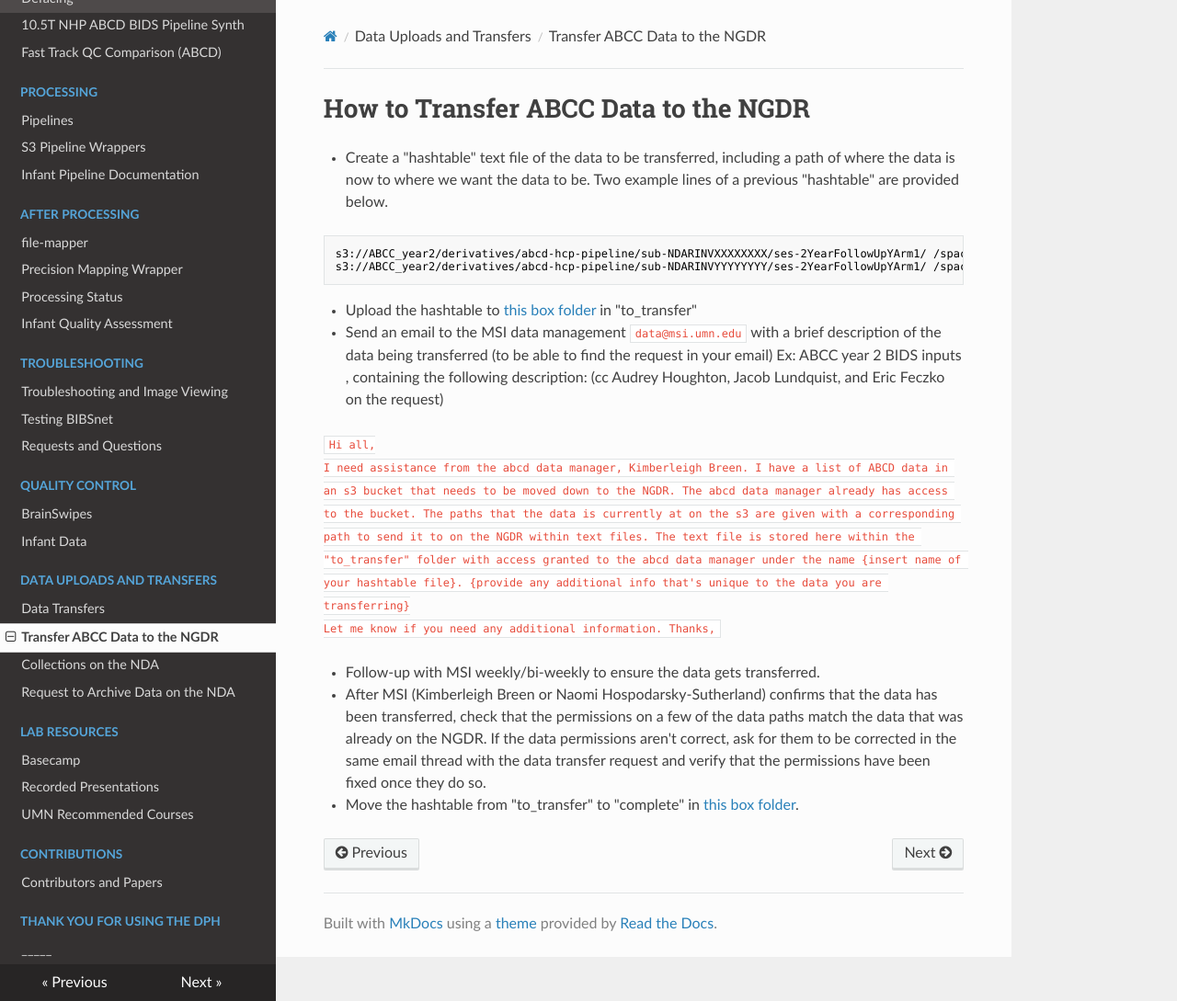
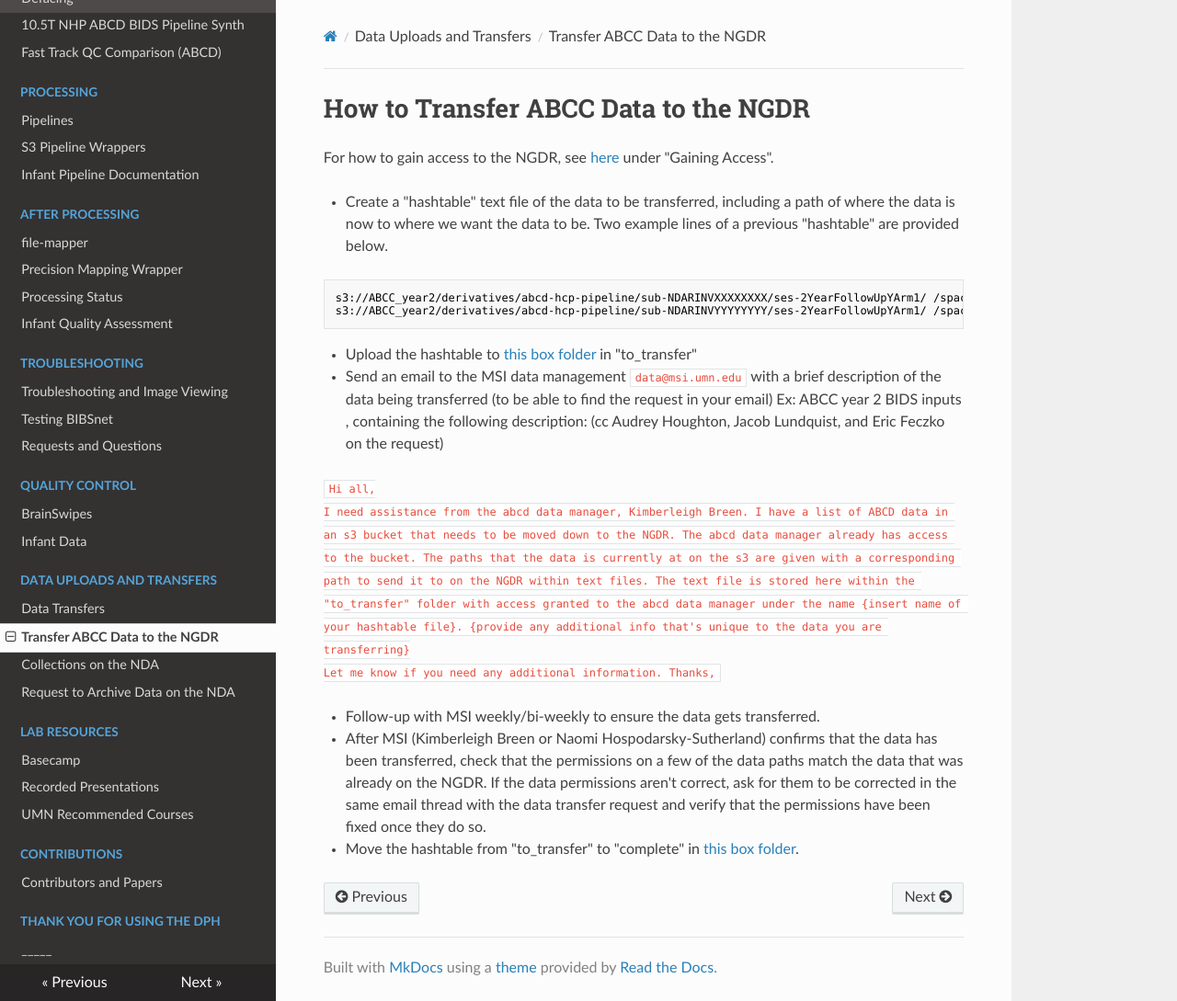
Before and after one commit to DCAN-Labs/cdni-brain, an MkDocs documentation site: the page built from docs/ngdr-transfer.md, in a window 1280 px wide and 1089 px high. Shown: the whole window at 92% size. Built offline with MkDocs 1.6.1, drawn with Linux system fonts in a browser that asks for light colours; nearby versions of some CDN libraries.

Commit message:
Described gaining access to NGDR

````diff
--- a/docs/ngdr-transfer.md
+++ b/docs/ngdr-transfer.md
@@ -1,4 +1,6 @@
 # How to Transfer ABCC Data to the NGDR
+
+For how to gain access to the NGDR, see [here](msi-login.md) under "Gaining Access".
 
 -   Create a "hashtable" text file of the data to be transferred, including a path of where the data is now to where we want the data to be. Two example lines of a previous "hashtable" are provided below.
 ```shell
````
